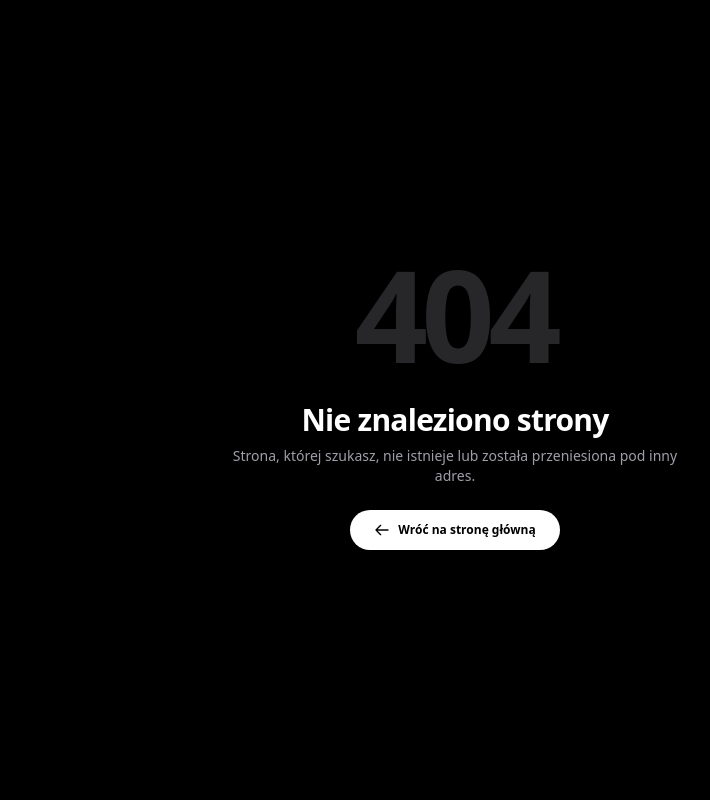
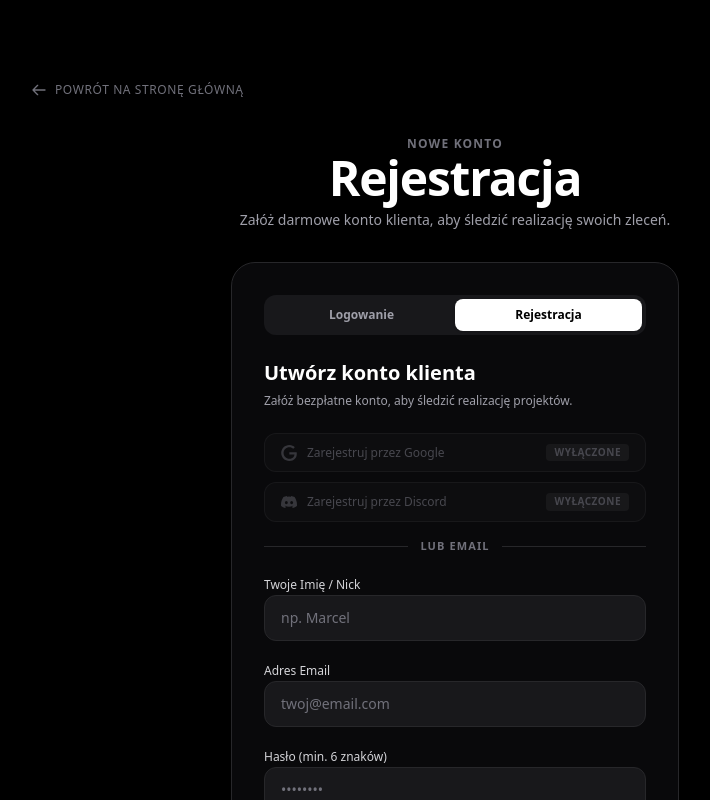
Before and after one commit to deloskiytbackup/deloskiyt-web, a Next.js app: page /register in a window 1280 px wide. Before the commit this address had no page. Shown: the top 800 px of the page, without its empty margins (185-895 px from the left). Built offline with nearby package versions, Linux system fonts and the light colour scheme; no server answers.

Commit message:
feat: add /register page and grayed out Google/Discord OAuth options

```diff
--- /dev/null
+++ b/src/app/register/page.tsx
@@ -0,0 +1,63 @@
+import Link from "next/link";
+import { redirect } from "next/navigation";
+import type { Metadata } from "next";
+import { getSessionUser } from "@/lib/auth";
+import { AuthForm } from "@/components/AuthForm";
+
+export const metadata: Metadata = {
+  title: "Rejestracja",
+  description: "Utwórz konto w Panelu Klienta deloskiyt.",
+};
+
+export default async function RegisterPage() {
+  const user = await getSessionUser();
+
+  if (user) {
+    redirect("/panel-klienta");
+  }
+
+  return (
+    <main className="min-h-screen bg-black text-white px-4 sm:px-6 py-12 sm:py-20 max-w-4xl mx-auto w-full flex flex-col justify-between">
+      <div>
+        <Link
+          href="/"
+          className="inline-flex items-center gap-2 text-xs uppercase tracking-wider text-zinc-500 hover:text-white transition-colors mb-8 group"
+        >
+          <svg
+            className="w-4 h-4 transition-transform group-hover:-translate-x-1"
+            fill="none"
+            viewBox="0 0 24 24"
+            stroke="currentColor"
+            strokeWidth={2}
+          >
+            <path strokeLinecap="round" strokeLinejoin="round" d="M10 19l-7-7m0 0l7-7m-7 7h18" />
+          </svg>
+          <span>Powrót na stronę główną</span>
+        </Link>
+
+        <div className="space-y-8">
+          <div className="text-center space-y-2">
+            <span className="text-xs font-semibold uppercase tracking-widest text-zinc-500">
+              Nowe Konto
+            </span>
+            <h1 className="text-3xl sm:text-5xl font-extrabold tracking-tight">
+              Rejestracja
+            </h1>
+            <p className="text-sm text-zinc-400 max-w-md mx-auto">
+              Załóż darmowe konto klienta, aby śledzić realizację swoich zleceń.
+            </p>
+          </div>
+
+          <AuthForm defaultMode="register" />
+        </div>
+      </div>
+
+      <footer className="mt-16 pt-8 border-t border-zinc-900 text-xs text-zinc-600 flex justify-between">
+        <span>© {new Date().getFullYear()} deloskiyt</span>
+        <Link href="/" className="hover:text-white transition-colors">
+          deloskiyt-web
+        </Link>
+      </footer>
+    </main>
+  );
+}
--- a/src/components/AuthForm.tsx
+++ b/src/components/AuthForm.tsx
@@ -3,8 +3,8 @@
 import { useActionState, useState } from "react";
 import { loginAction, registerAction } from "@/actions/authActions";
 
-export function AuthForm() {
-  const [mode, setMode] = useState<"login" | "register">("login");
+export function AuthForm({ defaultMode = "login" }: { defaultMode?: "login" | "register" }) {
+  const [mode, setMode] = useState<"login" | "register">(defaultMode);
 
   const [loginState, loginDispatch, isLoginPending] = useActionState(loginAction, null);
   const [registerState, registerDispatch, isRegisterPending] = useActionState(registerAction, null);
@@ -19,7 +19,7 @@ export function AuthForm() {
         <button
           type="button"
           onClick={() => setMode("login")}
-          className={`flex-1 py-2 text-xs font-semibold rounded-lg transition-all ${
+          className={`flex-1 py-2 text-xs font-semibold rounded-lg transition-all cursor-pointer ${
             mode === "login"
               ? "bg-white text-black shadow"
               : "text-zinc-400 hover:text-white"
@@ -30,7 +30,7 @@ export function AuthForm() {
         <button
           type="button"
           onClick={() => setMode("register")}
-          className={`flex-1 py-2 text-xs font-semibold rounded-lg transition-all ${
+          className={`flex-1 py-2 text-xs font-semibold rounded-lg transition-all cursor-pointer ${
             mode === "register"
               ? "bg-white text-black shadow"
               : "text-zinc-400 hover:text-white"
@@ -56,6 +56,55 @@ export function AuthForm() {
           {error}
         </div>
       )}
+
+      {/* Przyciski Google i Discord (wyszarzone / wyłączone) */}
+      <div className="space-y-2.5 mb-6">
+        {/* Google (Wyłączone) */}
+        <button
+          type="button"
+          disabled
+          aria-disabled="true"
+          title="Logowanie przez Google jest tymczasowo niedostępne"
+          className="w-full flex items-center justify-between px-4 py-2.5 rounded-xl bg-zinc-900/50 border border-zinc-800/80 text-zinc-500 text-xs font-medium cursor-not-allowed opacity-60 select-none"
+        >
+          <div className="flex items-center gap-2.5">
+            <svg className="w-4 h-4 fill-current opacity-70" viewBox="0 0 24 24">
+              <path d="M12.48 10.92v3.28h7.84c-.24 1.84-.853 3.187-1.787 4.133-1.147 1.147-2.933 2.4-6.053 2.4-4.827 0-8.6-3.893-8.6-8.72s3.773-8.72 8.6-8.72c2.6 0 4.507 1.027 5.907 2.347l2.307-2.307C18.747 1.44 16.133 0 12.48 0 5.867 0 .307 5.387.307 12s5.56 12 12.173 12c3.573 0 6.267-1.173 8.373-3.36 2.16-2.16 2.84-5.213 2.84-7.667 0-.76-.053-1.467-.173-2.053H12.48z" />
+            </svg>
+            <span>{mode === "login" ? "Zaloguj przez Google" : "Zarejestruj przez Google"}</span>
+          </div>
+          <span className="text-[10px] uppercase tracking-wider px-2 py-0.5 rounded bg-zinc-800/80 text-zinc-500 font-semibold">
+            Wyłączone
+          </span>
+        </button>
+
+        {/* Discord (Wyłączone) */}
+        <button
+          type="button"
+          disabled
+          aria-disabled="true"
+          title="Logowanie przez Discord jest tymczasowo niedostępne"
+          className="w-full flex items-center justify-between px-4 py-2.5 rounded-xl bg-zinc-900/50 border border-zinc-800/80 text-zinc-500 text-xs font-medium cursor-not-allowed opacity-60 select-none"
+        >
+          <div className="flex items-center gap-2.5">
+            <svg className="w-4 h-4 fill-current opacity-70" viewBox="0 0 24 24">
+              <path d="M20.317 4.37a19.791 19.791 0 0 0-4.885-1.515.074.074 0 0 0-.079.037c-.21.375-.444.864-.608 1.25a18.27 18.27 0 0 0-5.487 0 12.64 12.64 0 0 0-.617-1.25.077.077 0 0 0-.079-.037A19.736 19.736 0 0 0 3.677 4.37a.07.07 0 0 0-.032.027C.533 9.046-.32 13.58.099 18.057a.082.082 0 0 0 .031.057 19.9 19.9 0 0 0 5.993 3.03.078.078 0 0 0 .084-.028c.462-.63.874-1.295 1.226-1.994.021-.041.001-.09-.041-.106a13.107 13.107 0 0 1-1.872-.892.077.077 0 0 1-.008-.128 10.2 10.2 0 0 0 .372-.292.074.074 0 0 1 .077-.01c3.929 1.793 8.18 1.793 12.061 0a.074.074 0 0 1 .078.01c.12.098.246.198.373.292a.077.077 0 0 1-.006.127 12.299 12.299 0 0 1-1.873.893.077.077 0 0 0-.041.107c.36.698.772 1.362 1.225 1.993a.076.076 0 0 0 .084.028 19.839 19.839 0 0 0 6.002-3.03.077.077 0 0 0 .032-.054c.5-5.177-.838-9.674-3.549-13.66a.061.061 0 0 0-.031-.028zM8.02 15.33c-1.183 0-2.157-1.085-2.157-2.419 0-1.333.956-2.419 2.157-2.419 1.21 0 2.176 1.096 2.157 2.42 0 1.333-.956 2.418-2.157 2.418zm7.975 0c-1.183 0-2.157-1.085-2.157-2.419 0-1.333.955-2.419 2.157-2.419 1.21 0 2.176 1.096 2.157 2.42 0 1.333-.946 2.418-2.157 2.418z" />
+            </svg>
+            <span>{mode === "login" ? "Zaloguj przez Discord" : "Zarejestruj przez Discord"}</span>
+          </div>
+          <span className="text-[10px] uppercase tracking-wider px-2 py-0.5 rounded bg-zinc-800/80 text-zinc-500 font-semibold">
+            Wyłączone
+          </span>
+        </button>
+      </div>
+
+      {/* Rozdzielacz */}
+      <div className="relative flex items-center justify-center my-6">
+        <div className="w-full border-t border-zinc-800" />
+        <span className="absolute px-3 bg-zinc-950 text-[11px] text-zinc-500 uppercase tracking-widest font-semibold">
+          lub email
+        </span>
+      </div>
 
       {mode === "login" ? (
         <form action={loginDispatch} className="space-y-4">
```
